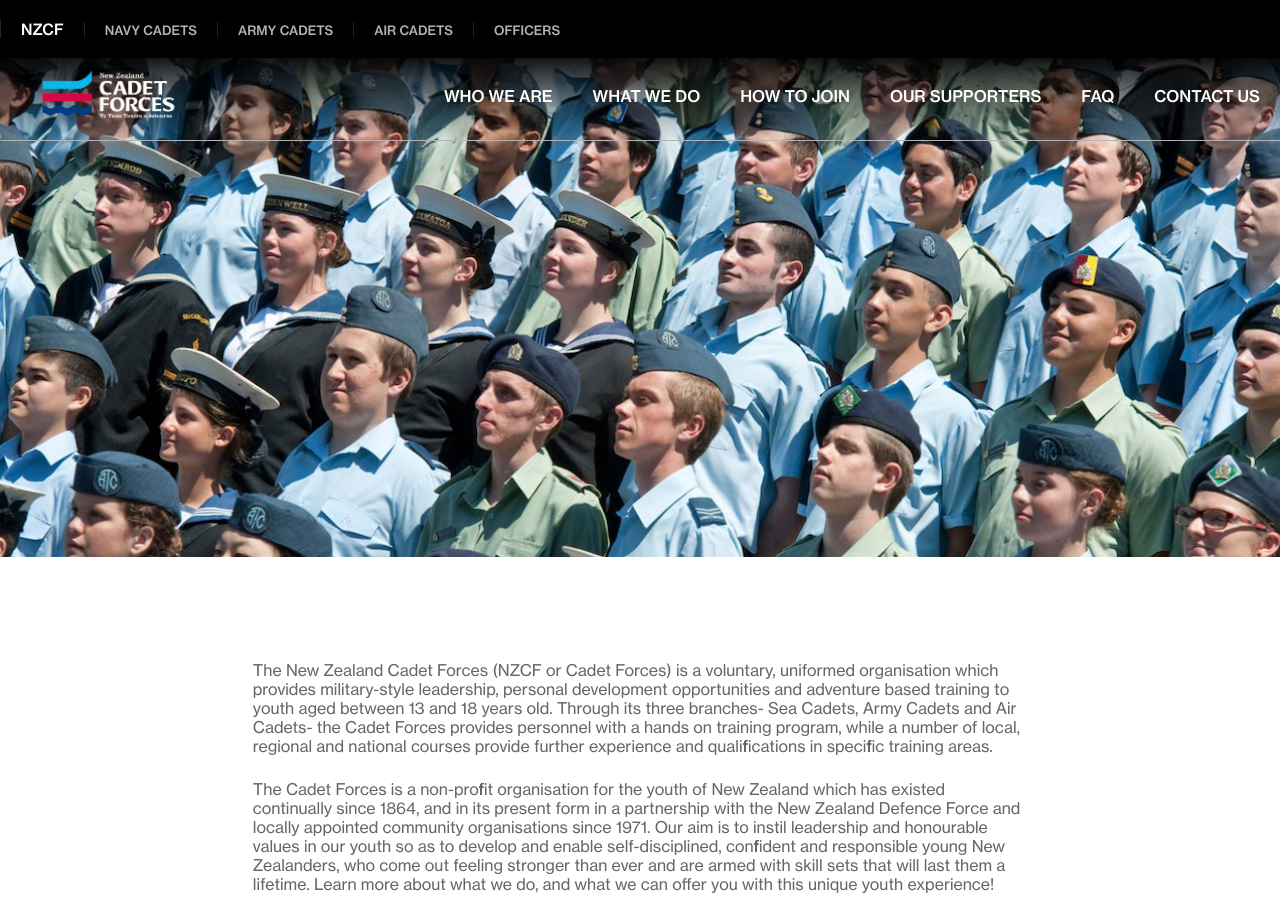
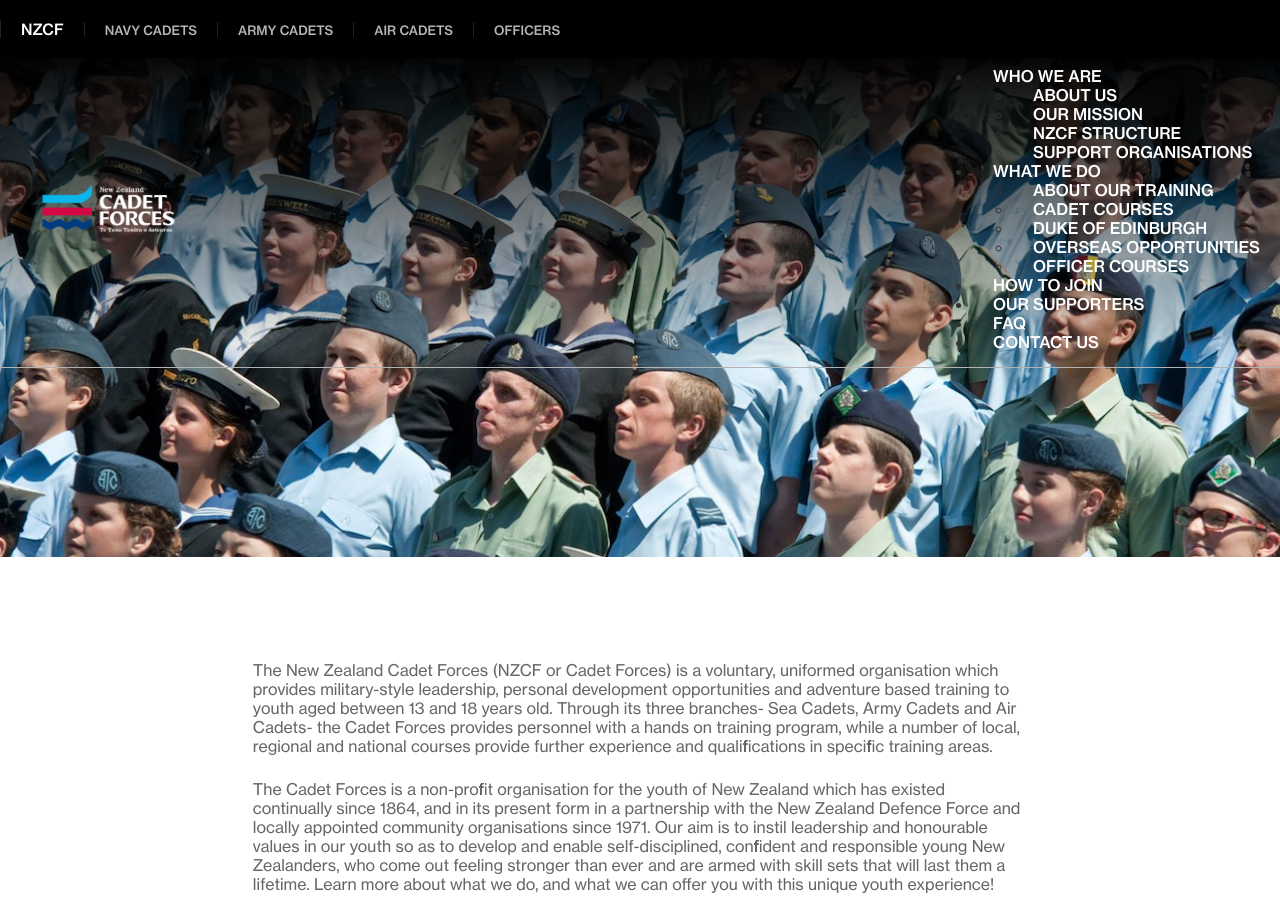
Before and after one commit to New-Zealand-Cadet-Forces/op-refresh, a Jekyll site: the page built from index.md, in a window 1280 px wide and 900 px high. Built offline with Jekyll 4.4.1, drawn with Linux system fonts in a browser that asks for light colours; a script that is not in the unit is left out.

Commit message:
Convert main nav to nested lists

```diff
--- a/_includes/main-nav.html
+++ b/_includes/main-nav.html
@@ -1,9 +1,26 @@
 <nav class="main-nav">
     <div id="branding"><a href="/index.html"><img id="main-logo" src="/img/main-logo-white.png" alt="NZCF logo"></a></div>
-    <a href="/index.html">Who we are</a>
-    <a href="/about.html">What we do</a>
-    <a href="/blog.html">How to join</a>
-    <a href="/join.html">Our supporters</a>
-    <a href="/join.html">FAQ</a>
-    <a href="/join.html">Contact us</a>
+    <ul>
+        <li><a href="/index.html">Who we are</a>
+            <ul>
+                <li><a href="">About Us</a></li>
+                <li><a href="">Our Mission</a></li>
+                <li><a href="">NZCF Structure</a></li>
+                <li><a href="">Support Organisations</a></li>
+            </ul>
+        </li>
+        <li><a href="/about.html">What we do</a>
+            <ul>
+                <li><a href="">About Our Training</a></li>
+                <li><a href="">Cadet Courses</a></li>
+                <li><a href="">Duke of Edinburgh</a></li>
+                <li><a href="">Overseas Opportunities</a></li>
+                <li><a href="">Officer Courses</a></li>
+            </ul>
+        </li>
+        <li><a href="/blog.html">How to join</a></li>
+        <li><a href="/join.html">Our supporters</a> </li>
+        <li><a href="/join.html">FAQ</a> </li>
+        <li><a href="/join.html">Contact us</a> </li>
+    </ul>
 </nav>
```
